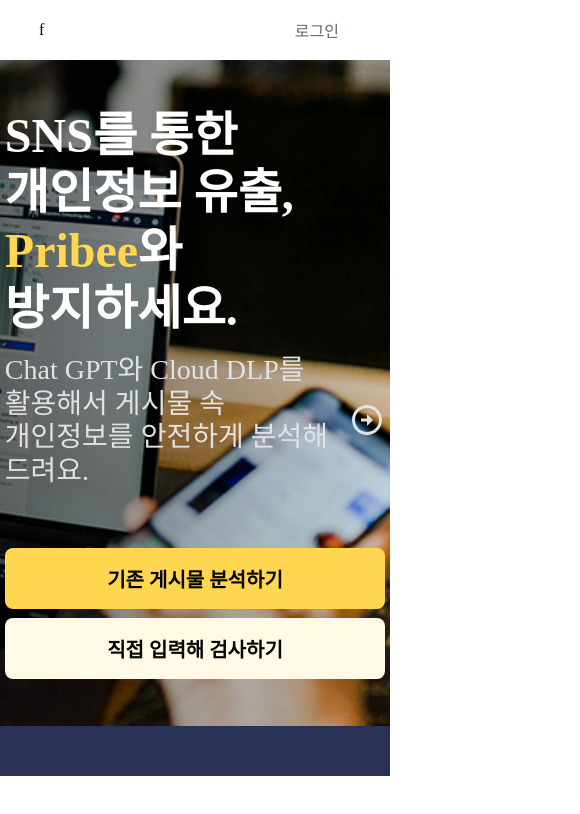
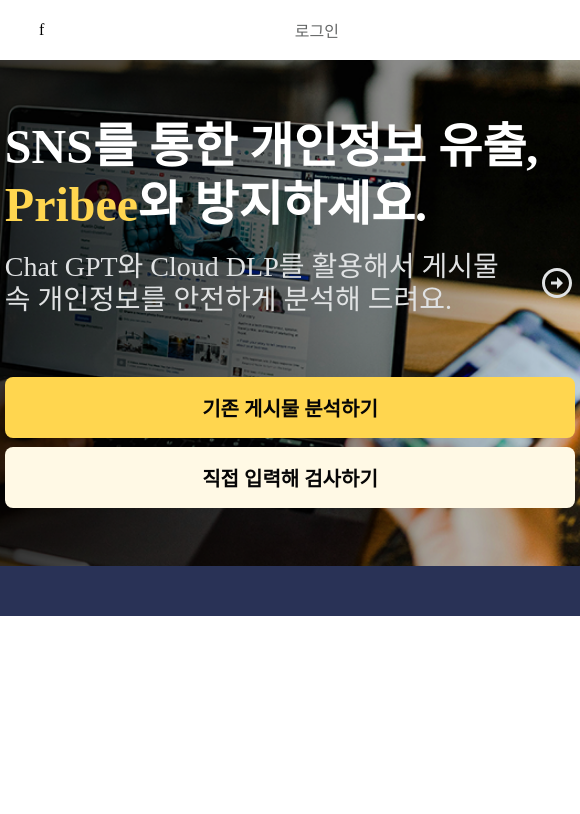
Before and after one commit to 2025-DetectEP/Frontend, a React (Create React App) app: page / in a window 390 px wide. Shown: the top 814 px of the page, 580 px wide, since content can reach past the window. Built offline with nearby package versions, Linux system fonts and the light colour scheme; a web font is replaced by a local one.

Commit message:
feat:  창 크기 조절

```diff
--- a/src/App.css
+++ b/src/App.css
@@ -9,3 +9,8 @@
 .content {
   /* padding-left: 4vw; */
 }
+
+html, body {
+  min-width: 580px;
+  overflow-x: auto;
+}
--- a/src/App.js
+++ b/src/App.js
@@ -1,4 +1,4 @@
-import React from 'react';
+import React, { useEffect } from 'react';
 import { Routes, Route } from 'react-router-dom';
 import './App.css';
 import { AuthProvider } from './context/AuthContext';
@@ -7,6 +7,21 @@ import Footer from './components/common/Footer';
 import Home from './pages/Home/Home';
 
 function App() {
+  useEffect(() => {
+    const handleResize = () => {
+      if(window.innerWidth < 580) {
+        document.body.style.width = "580px";
+      } else {
+        document.body.style.width = "auto";
+      }
+    };
+    window.addEventListener("resize", handleResize);
+
+    return () => {
+      window.removeEventListener("resize", handleResize);
+    };
+  }, []);
+
   return (
     <AuthProvider>
       <div className="app">
```
